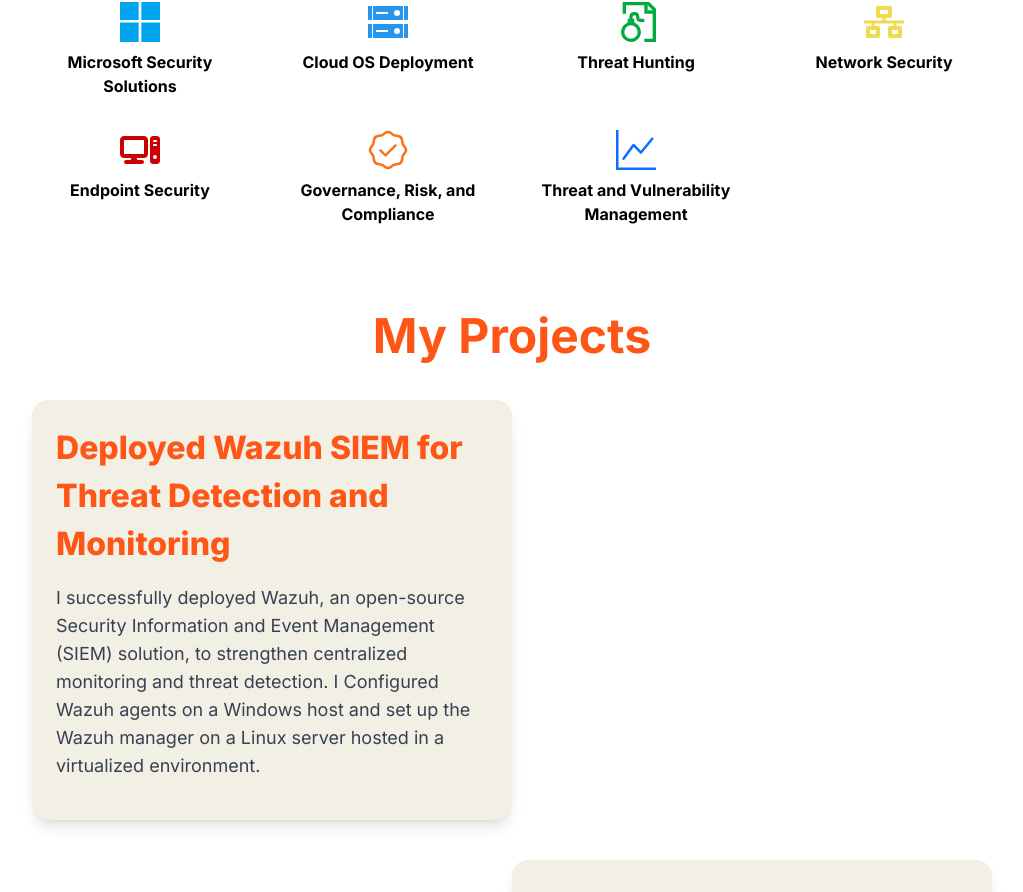
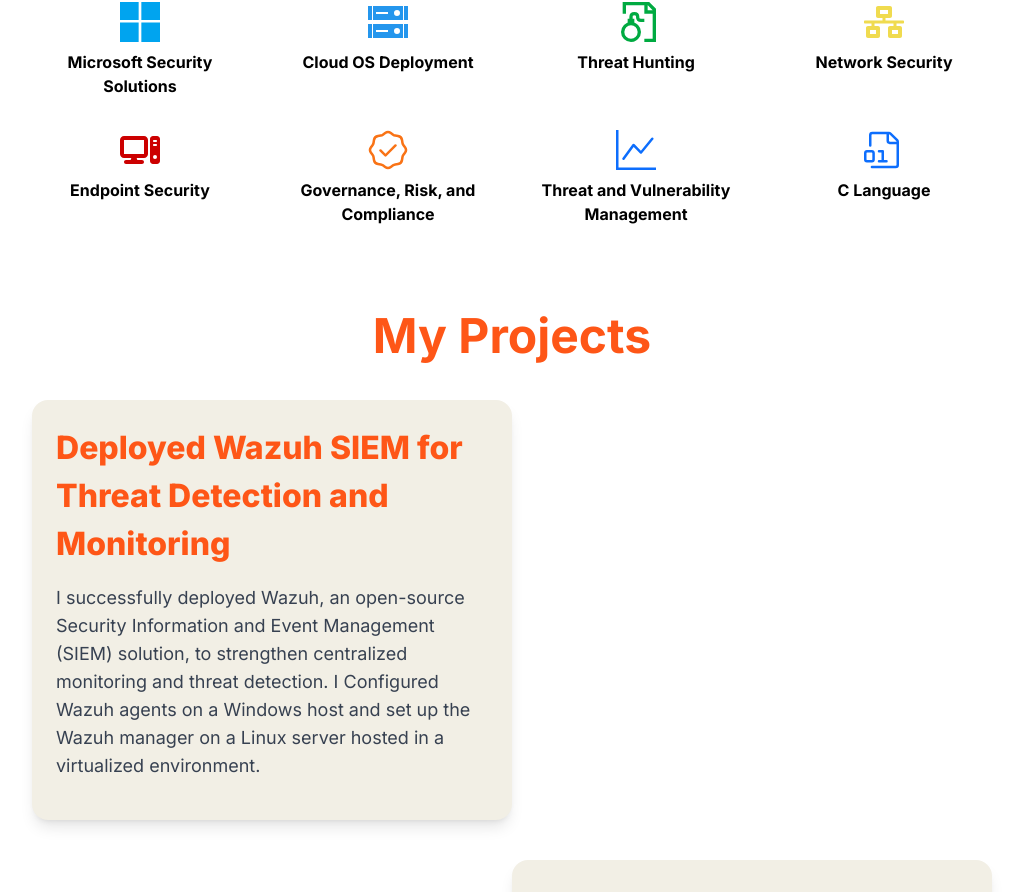
Before and after one commit to Sanjaykrishnaob/sanjay-portfolio, a React (Vite) app: page / in a window 1280 px wide. Shown: the part 1412-2304 px from the top of the page, without its empty margins (128-1151 px from the left). Built offline with nearby package versions, Linux system fonts and the light colour scheme.

Commit message:
Update About.jsx

```diff
--- a/src/components/About.jsx
+++ b/src/components/About.jsx
@@ -24,6 +24,7 @@
 import { GiHammerBreak } from "react-icons/gi";
 import { BsMicrosoft } from "react-icons/bs";
 import { SiGooglecloudstorage } from "react-icons/si";
+import { GoFileBinary } from "react-icons/go";
 
 
 
@@ -113,6 +114,10 @@
               <BsGraphUp size={40} className="text-[#0d6efd]" />
               <span className="font-bold">Threat and Vulnerability Management</span>
             </div>
+            <div className="flex flex-col items-center space-y-2">
+            <GoFileBinary size={40} className="text-[#0d6efd]" />
+              <span className="font-bold">C Language</span>
+            </div>
           </div>
         </div>
       </div>
```
